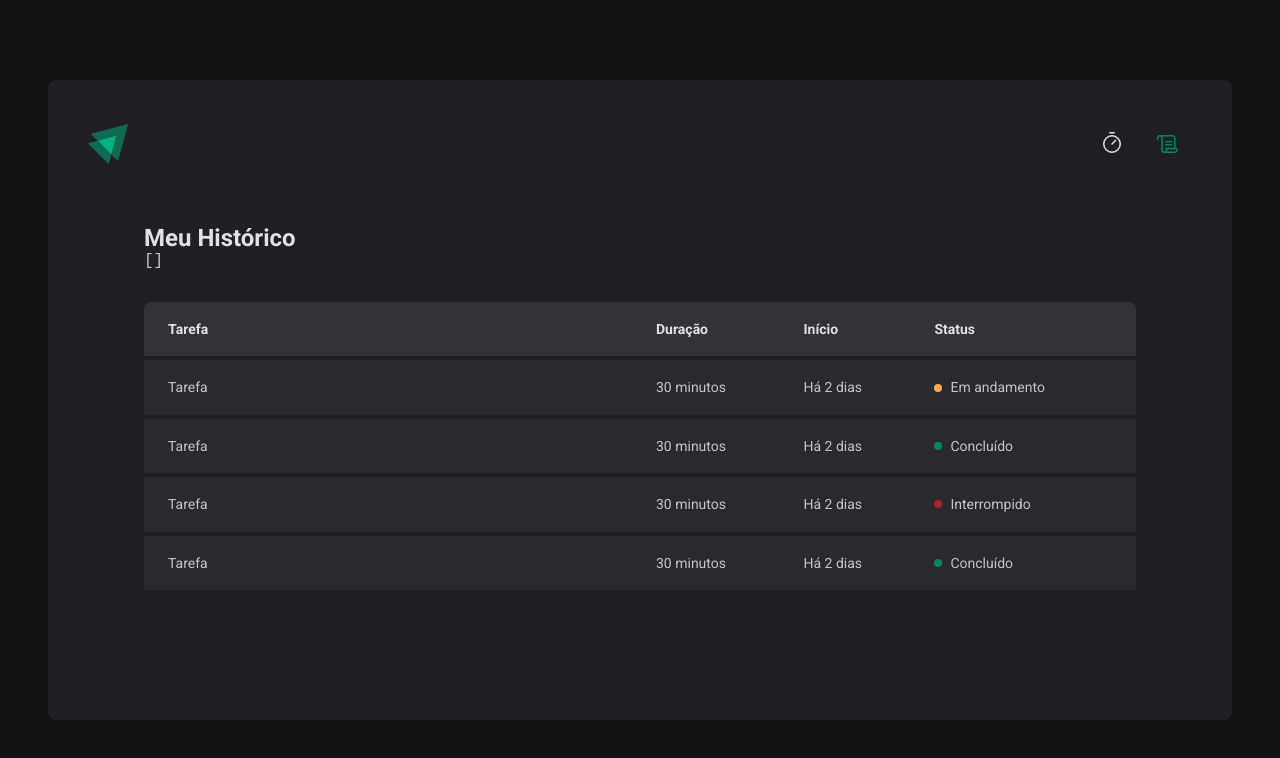
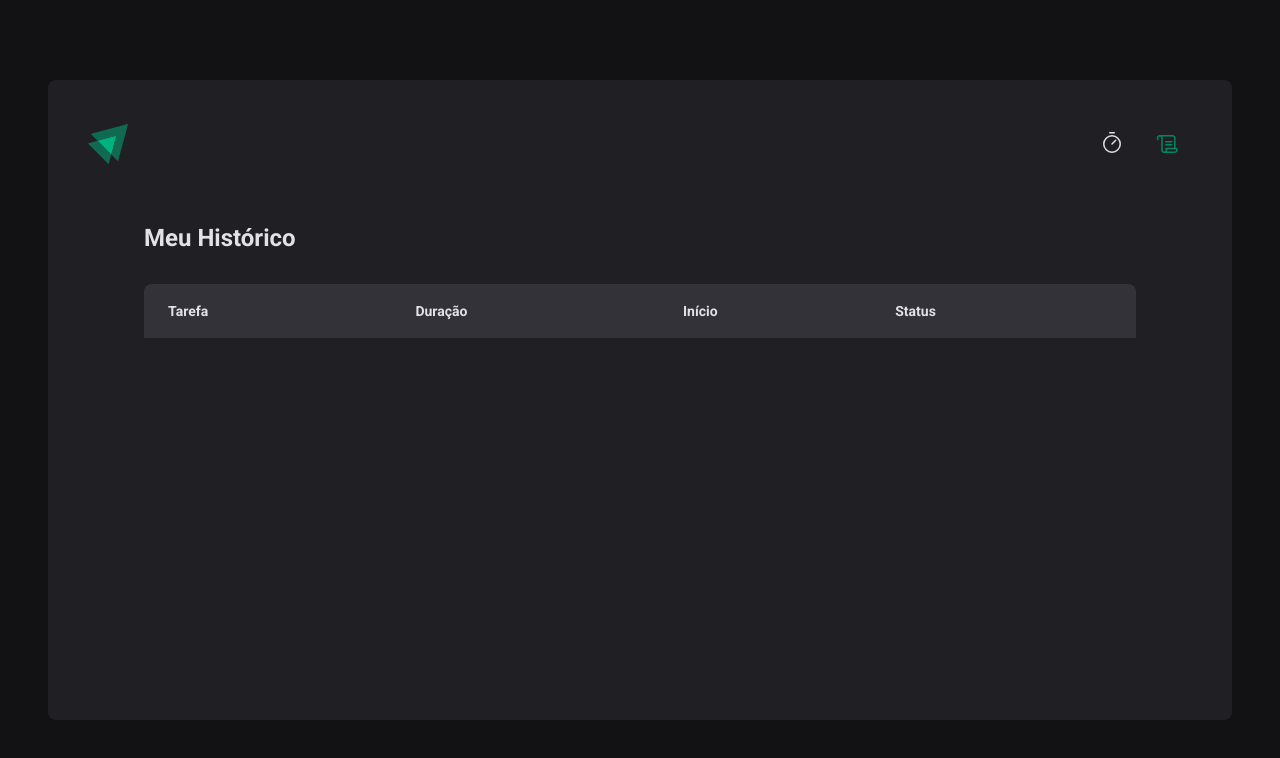
Before and after one commit to jeansantosw/timer-react, a React (Vite) app: page /history in a window 1280 px wide. Shown: the top 758 px of the page. Built offline with nearby package versions, Linux system fonts and the light colour scheme.

Commit message:
Contexto entre rotas

```diff
--- a/src/contexts/CycleContext.tsx
+++ b/src/contexts/CycleContext.tsx
@@ -10,8 +10,8 @@
   task: string
   minutesAmount: number
   startDate: Date
-  interruptedData?: Date
-  finishedData?: Date
+  interruptedDate?: Date
+  finishedDate?: Date
 }
 
 interface CyclesContextType {
@@ -46,7 +46,7 @@
     setCycles((state) =>
       state.map((cycle) => {
         if (cycle.id === activeCycleId) {
-          return { ...cycle, interruptedData: new Date() }
+          return { ...cycle, interruptedDate: new Date() }
         } else {
           return cycle
         }
@@ -67,15 +67,13 @@
     setCycles((state) => [...state, newCycle])
     setActiveCycleId(id)
     setAmountSecondsPassed(0)
-
-    // reset()
   }
 
   function interruptCurrentCycle() {
     setCycles((state) =>
       state.map((cycle) => {
         if (cycle.id === activeCycleId) {
-          return { ...cycle, interruptedData: new Date() }
+          return { ...cycle, interruptedDate: new Date() }
         } else {
           return cycle
         }
--- a/src/pages/History/index.tsx
+++ b/src/pages/History/index.tsx
@@ -1,13 +1,15 @@
 import { useContext } from 'react'
+import { formatDistanceToNow } from 'date-fns'
 import { CyclesContext } from '../../contexts/CycleContext'
 import { HistoryContainer, HistoryList, Status } from './style'
+import ptBR from 'date-fns/locale/pt-BR'
 
 export function History() {
   const { cycles } = useContext(CyclesContext)
   return (
     <HistoryContainer>
       <h1>Meu Histórico</h1>
-      <pre>{JSON.stringify(cycles, null, 2)}</pre>
+      {/* <pre>{JSON.stringify(cycles, null, 2)}</pre> */}
       <HistoryList>
         <table>
           <thead>
@@ -19,38 +21,33 @@
             </tr>
           </thead>
           <tbody>
-            <tr>
-              <td>Tarefa</td>
-              <td>30 minutos</td>
-              <td>Há 2 dias</td>
-              <td>
-                <Status statusColor="yellow">Em andamento</Status>
-              </td>
-            </tr>
-            <tr>
-              <td>Tarefa</td>
-              <td>30 minutos</td>
-              <td>Há 2 dias</td>
-              <td>
-                <Status statusColor="green">Concluído</Status>
-              </td>
-            </tr>
-            <tr>
-              <td>Tarefa</td>
-              <td>30 minutos</td>
-              <td>Há 2 dias</td>
-              <td>
-                <Status statusColor="red">Interrompido</Status>
-              </td>
-            </tr>
-            <tr>
-              <td>Tarefa</td>
-              <td>30 minutos</td>
-              <td>Há 2 dias</td>
-              <td>
-                <Status statusColor="green">Concluído</Status>
-              </td>
-            </tr>
+            {cycles.map((cycle) => {
+              return (
+                <tr key={cycle.id}>
+                  <td>{cycle.task}</td>
+                  <td>{cycle.minutesAmount} minutos</td>
+                  <td>
+                    {formatDistanceToNow(cycle.startDate, {
+                      addSuffix: true,
+                      locale: ptBR,
+                    })}
+                  </td>
+                  <td>
+                    {cycle.finishedDate && (
+                      <Status statusColor="green">Em andamento</Status>
+                    )}
+
+                    {cycle.interruptedDate && (
+                      <Status statusColor="red">Em andamento</Status>
+                    )}
+
+                    {!cycle.finishedDate && !cycle.interruptedDate && (
+                      <Status statusColor="yellow">Em andamento</Status>
+                    )}
+                  </td>
+                </tr>
+              )
+            })}
           </tbody>
         </table>
       </HistoryList>
--- a/src/pages/Home/index.tsx
+++ b/src/pages/Home/index.tsx
@@ -34,14 +34,19 @@
     },
   })
 
-  const { handleSubmit, watch /* reset */ } = newCycleForm
+  const { handleSubmit, watch, reset } = newCycleForm
 
   const task = watch('task')
   const isSubmitDisabled = !task
 
+  function handleCreateNewCycle(data: NewCycleFormData) {
+    createNewCycle(data)
+    reset()
+  }
+
   return (
     <HomeContainer>
-      <form onSubmit={handleSubmit(createNewCycle)} action="">
+      <form onSubmit={handleSubmit(handleCreateNewCycle)} action="">
         <FormProvider {...newCycleForm}>
           <NewCycleForm />
         </FormProvider>
```
